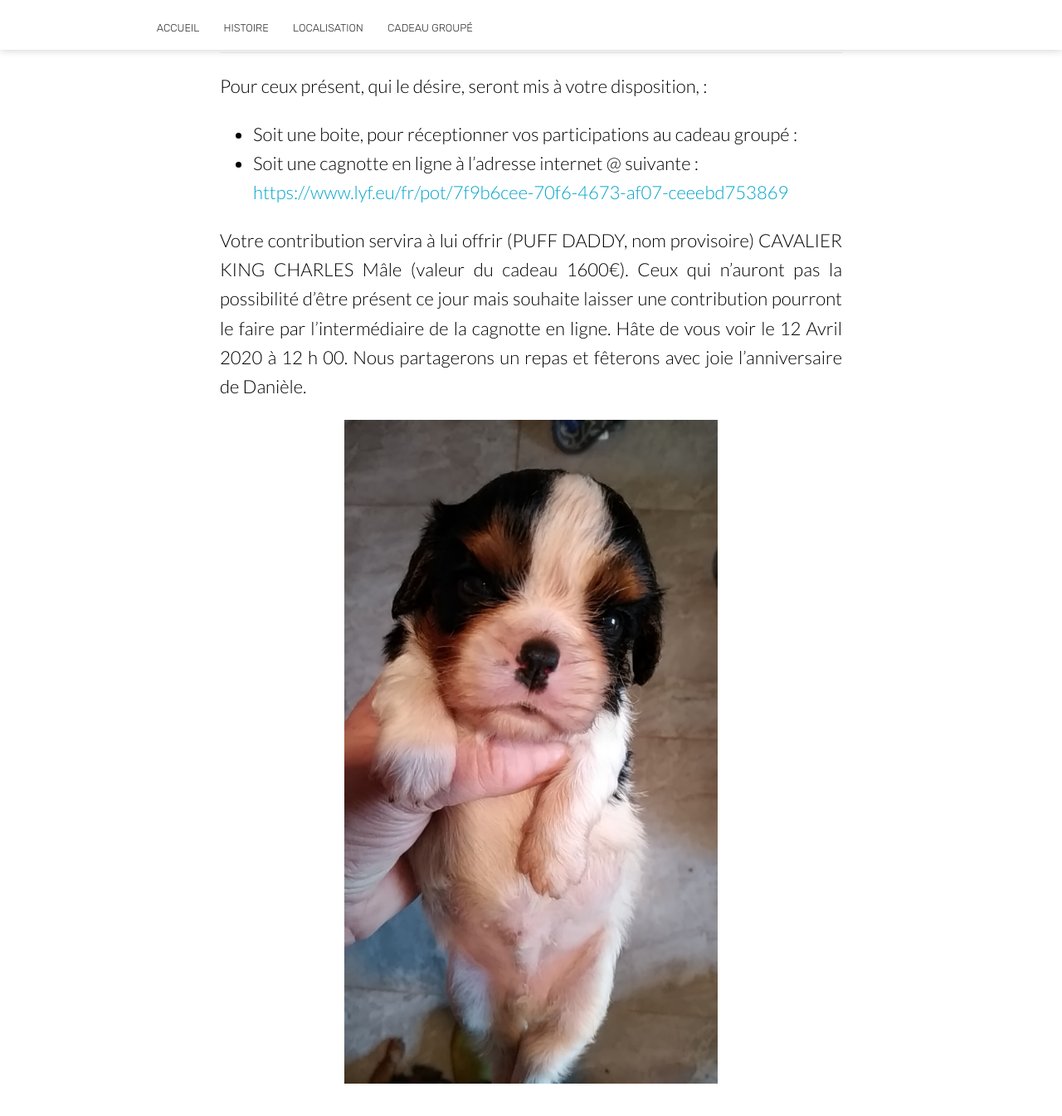
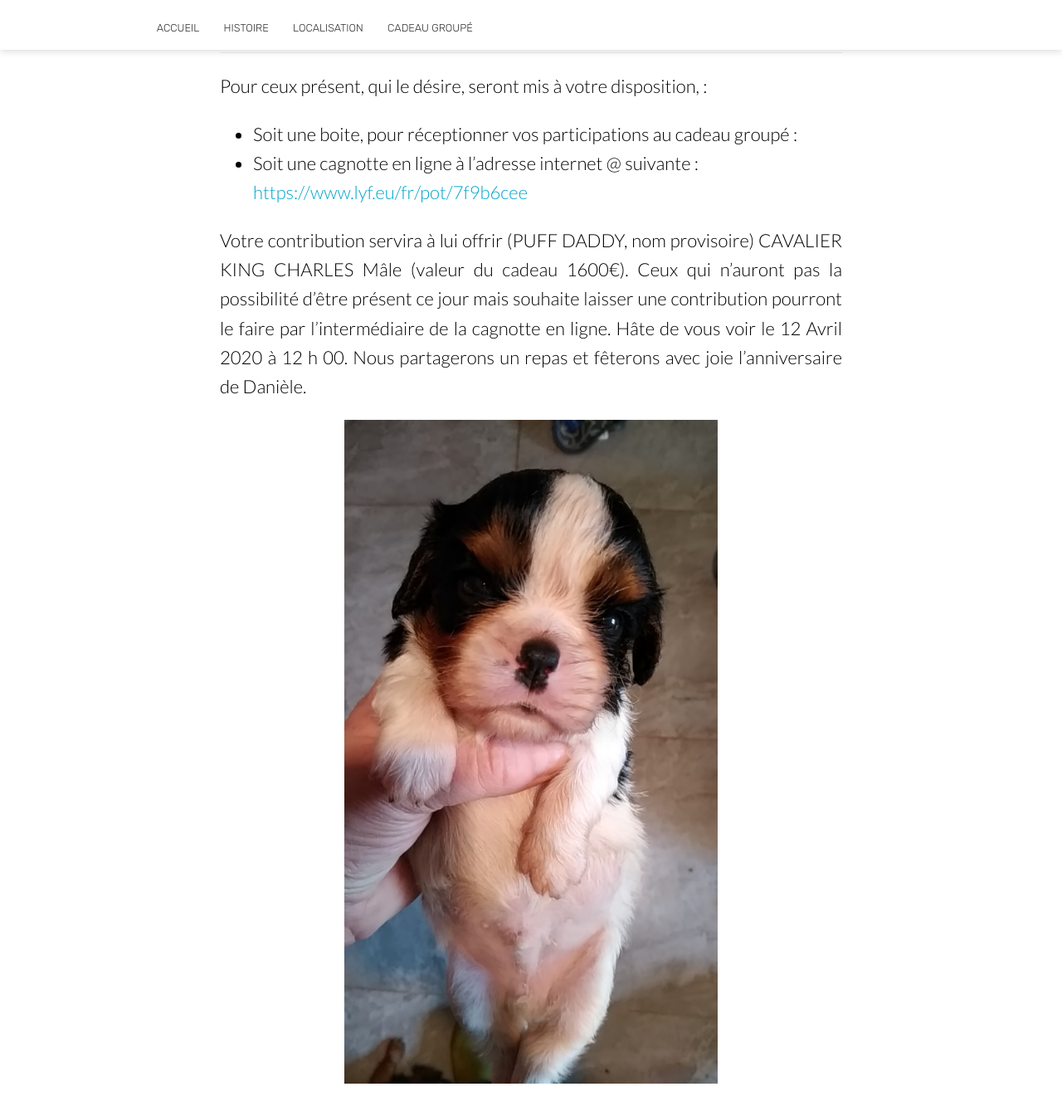
Before and after one commit to DanieleBirthday/DanieleBirthday.github.io, a Jekyll site: the page built from cadeau-groupé/index.html, in a window 1280 px wide and 1375 px high. Shown: the top 1345 px of the window at 83% size. Built offline with Jekyll 4.4.1, drawn with Linux system fonts in a browser that asks for light colours; nearby versions of some CDN libraries; some of the changed lines change nothing that is shown.

Commit message:
Display shorter link

```diff
--- a/cadeau-groupé/index.html
+++ b/cadeau-groupé/index.html
@@ -44,7 +44,7 @@ Pour ceux présent, qui le désire, seront mis à votre disposition, :
   <li>
   Soit une cagnotte en ligne à l’adresse internet @ suivante :
   <a href="https://www.lyf.eu/fr/pot/7f9b6cee-70f6-4673-af07-ceeebd753869">
-  https://www.lyf.eu/fr/pot/7f9b6cee-70f6-4673-af07-ceeebd753869
+  https://www.lyf.eu/fr/pot/7f9b6cee
   </a>
   </li>
 
```
